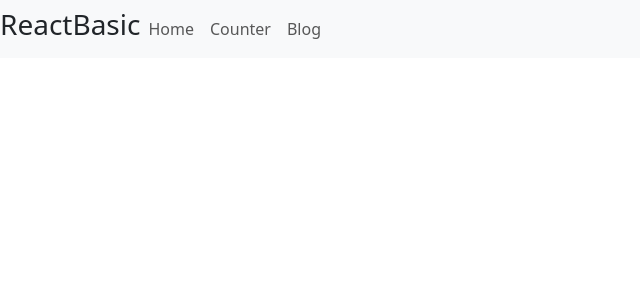
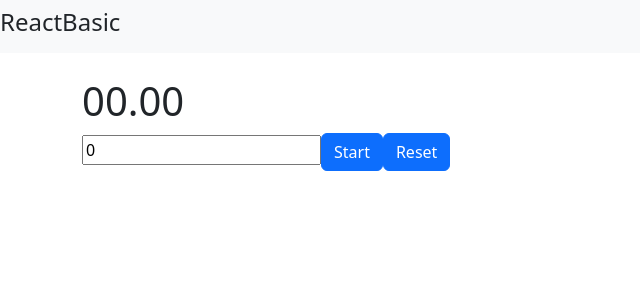
Before and after one commit to Ekadarshini7272/reactbasic, a React (Create React App) app: page /Timer in a window 1280 px wide. Shown: the top 300 px of the page, without its empty margins (0-640 px from the left). Built offline with nearby package versions, Linux system fonts and the light colour scheme.

Commit message:
Timer webapp

```diff
--- a/src/App.js
+++ b/src/App.js
@@ -4,6 +4,7 @@ import Home from './Home';
 import Counter from './Counter';
 import Blog from './Blog';
 import CountingStopper from './CountingStopper';
+import Timer from './Timer';
 import 'bootstrap/dist/css/bootstrap.min.css';
 
 function App() {
@@ -11,8 +12,8 @@ function App() {
     <Router>
       <div>
         <nav className="navbar navbar-expand-lg navbar-light bg-light">
-          <h3>ReactBasic</h3>
-          <div className="collapse navbar-collapse">
+          <h4>ReactBasic</h4>
+          {/* <div className="collapse navbar-collapse">
             <ul className="navbar-nav">
               <li className="nav-item">
                 <Link className="nav-link" to="/">Home</Link>
@@ -24,7 +25,7 @@ function App() {
               <Link className="nav-link" to="/blog">Blog</Link>
              </li>
            </ul>
-         </div>
+         </div> */}
        </nav>
        <div className="container mt-4">
          <Routes>
@@ -32,6 +33,7 @@ function App() {
            <Route path="/Counter" element={<Counter />} />
            <Route path="/blog" element={<Blog />} />
            <Route path="/CountingStopper" element={<CountingStopper/>} />
+           <Route path="/Timer" element={<Timer/>} />
          </Routes>
        </div>
      </div>
--- /dev/null
+++ b/src/Timer.js
@@ -0,0 +1,72 @@
+import React, {useEffect, useState} from 'react';
+import {Button} from 'react-bootstrap';
+const Timer = () => {
+  const [inputMinutes, setInputMinutes] = useState(0);
+  const [timeLeft, setTimeLeft] = useState(0);
+  const [isRunning, setIsRunning] = useState(false);
+  const [isPaused, setIsPaused] = useState(false);
+
+  useEffect(()=> {
+    let timer;
+    if(isRunning && !isPaused && timeLeft > 0){
+      timer = setInterval(()=> {
+        setTimeLeft ((prevTime) => {
+          if (prevTime <= 1) {
+            clearInterval(timer);
+            setIsRunning(false);
+            return 0;
+          }
+          return prevTime -1;
+        })
+      },1000);
+    }
+   return()=> clearInterval(timer)
+  },[ isRunning, isPaused])
+
+  const handleInputChange = (e) =>{
+  setInputMinutes(e.target.value);
+  };
+
+  const handleStart = ()=> {
+    if (timeLeft===0){
+      setTimeLeft(inputMinutes*60)
+    }
+    setIsRunning(true);
+    setIsPaused(false);
+  }
+  const handlePause =()=>{
+    setIsPaused(true);
+    setIsRunning(false);
+  }
+  const handleReset =()=>{
+    setIsRunning(false);
+    setIsPaused(false);
+    setTimeLeft(0);
+  }
+  const formatTime = (seconds) => {
+    const minutes = Math.floor(seconds / 60)
+    const secs= (seconds % 60)
+    return `${minutes.toString().padStart(2, '0')} : ${secs.toString().padStart(2, '0')}`
+}
+
+  return (
+    <>
+     <h1>{timeLeft > 0 ? formatTime(timeLeft) : "00.00"}</h1>
+    <input
+    placeholder='Enter you time'
+    type="number"
+    value={inputMinutes}
+    onChange={handleInputChange}
+    />
+    {!isRunning || isPaused ? (
+    <Button onClick={handleStart}>
+      {timeLeft === 0 ? 'Start' : 'Resume'}
+    </Button>
+   ) : (
+    <Button onClick={handlePause}>Pause</Button>
+    )}
+    <Button onClick={handleReset}>Reset</Button>
+    </>
+  );
+};
+export default Timer;
```
